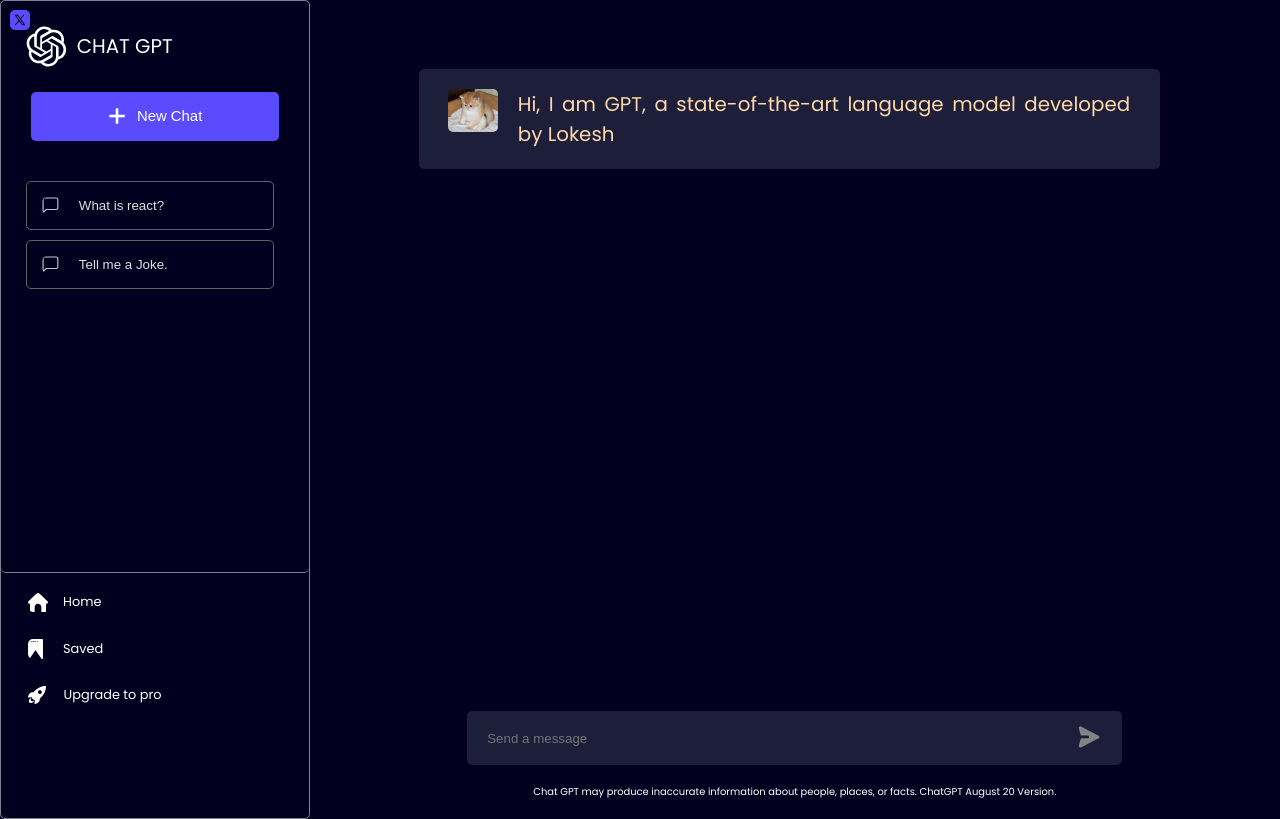
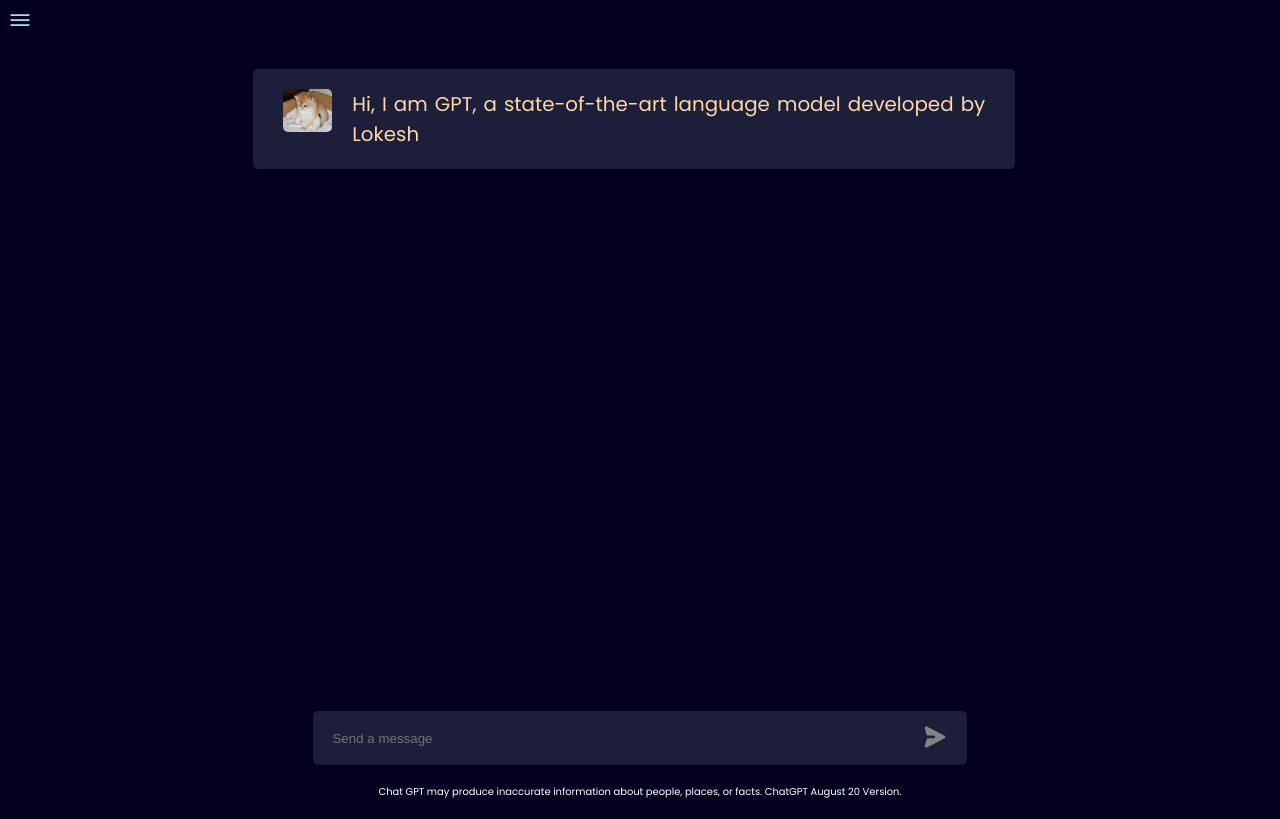
Before and after one commit to lokeshvivek2511/GPT_Clone, a React (Vite) app: page / in a window 1280 px wide. Built offline with nearby package versions, Linux system fonts and the light colour scheme.

Commit message:
Your commit message

```diff
--- a/src/App.jsx
+++ b/src/App.jsx
@@ -13,7 +13,7 @@
 // import usericon from './assets/user-icon.png'
 import cat2 from './assets/cat5.jpg'
 import opener from './assets/opener2.svg'
-import close from './assets/opener1.svg'
+import close from './assets/close2.svg'
 
 import { runChat } from './Openai.js'
 
@@ -23,7 +23,7 @@
       const [input,setInput] = useState("");
       const [isLoading,setloading]=useState(false);
       const [history,setHistory]=useState([]);
-      const [side,setSide]=useState(false);
+      const [side,setSide]=useState(true);
       let his=[...history].reverse()
       const [messages,setMessages]=useState([{
               text:"Hi, I am GPT, a state-of-the-art language model developed by Lokesh",
```
Also changed, not shown: src/assets/close2.svg (added).
